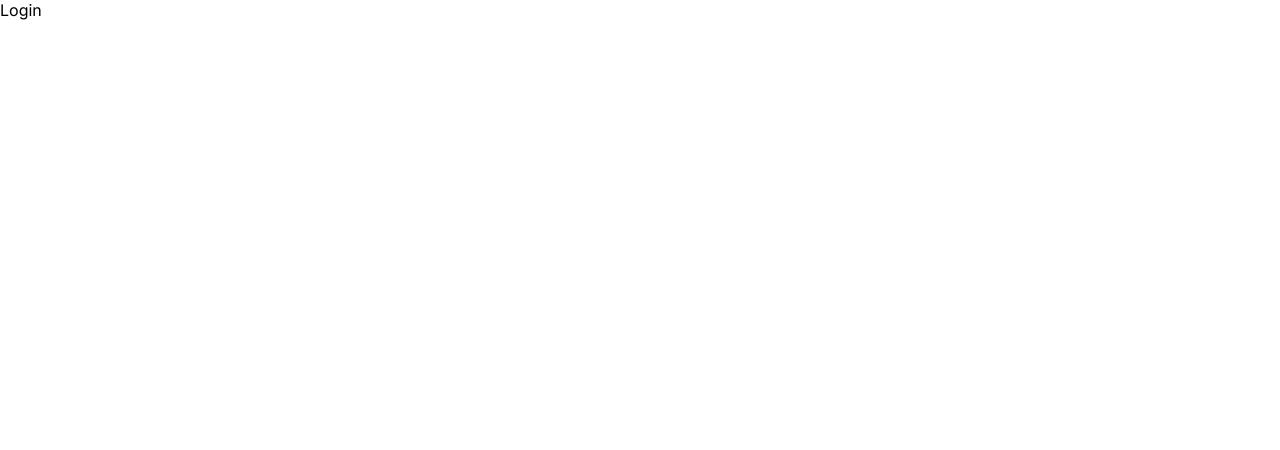
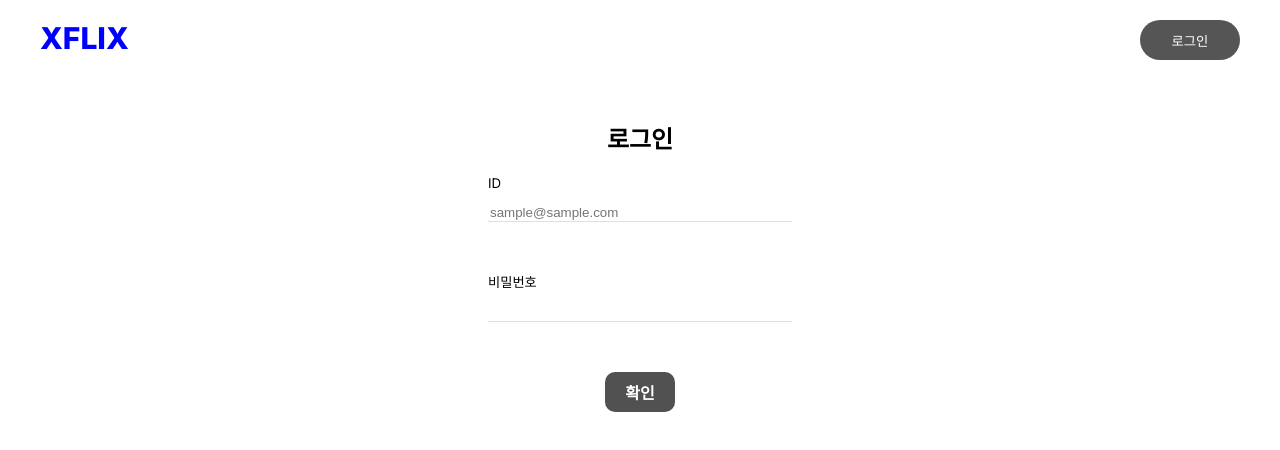
Before and after one commit to xction-dev/xflix, a Next.js app: page /login in a window 1280 px wide. Shown: the top 450 px of the page. Built offline with nearby package versions, Linux system fonts and the light colour scheme.

Commit message:
feat: Add login page and features

```diff
--- a/src/app/login/page.js
+++ b/src/app/login/page.js
@@ -1,7 +1,11 @@
+import Header from "@/components/Header/Header"
+import LoginContainer from "@/components/Login/LoginContainer/LoginContainer"
+
 export default function Login() {
     return (
         <div>
-            Login
+            <Header />
+            <LoginContainer />
         </div>
     )
 }
--- a/src/components/Header/Header.css
+++ b/src/components/Header/Header.css
@@ -16,4 +16,5 @@
     background-color: #555555;
     border: 0;
     border-radius: 20px;
+    cursor: pointer;
 }
--- a/src/components/Login/IDInput/IDInput.css
+++ b/src/components/Login/IDInput/IDInput.css
@@ -0,0 +1,12 @@
+.id-txt {
+    font-weight: 400;
+    margin: 0 0 10px 0;
+}
+
+.id-input {
+    border: none;
+    border-bottom: 1px solid #e0e0e0;
+    outline:none;
+    width: 300px;
+    margin-bottom: 50px;
+}
--- a/src/components/Login/IDInput/IDInput.js
+++ b/src/components/Login/IDInput/IDInput.js
@@ -0,0 +1,20 @@
+'use client';
+
+import styles from './IDInput.css'
+import React, { useState } from 'react'
+
+export default function IDInput() {
+    const [ inputValue, setInputValue ] = useState('')
+
+    const handleInputChange = ((event) => {
+        setInputValue(event.target.value);
+    })
+
+
+    return (
+        <div>
+            <h5 className="id-txt">ID</h5>
+            <input className="id-input" type="text" placeholder="sample@sample.com" value={inputValue} onChange={handleInputChange}/>
+        </div>
+    )
+}
--- /dev/null
+++ b/src/components/Login/LoginContainer/LoginContainer.css
@@ -0,0 +1,9 @@
+.login-container {
+    display: flex;
+    flex-direction: column;
+    align-items: center;
+}
+
+.login-txt {
+    margin-top: 0;
+}
--- /dev/null
+++ b/src/components/Login/LoginContainer/LoginContainer.js
@@ -0,0 +1,16 @@
+import IDInput from '../IDInput/IDInput'
+import PWInput from '../PWInput/PWInput'
+import SubmitButton from '../../SubmitButton/SubmitButton'
+import styles from './LoginContainer.css'
+
+export default function LoginContainer() {
+
+    return (
+        <div className="login-container">
+            <h2 className="login-txt">로그인</h2>
+            <IDInput />
+            <PWInput />
+            <SubmitButton />
+        </div>
+    )
+}
--- a/src/components/Login/PWInput/PWInput.css
+++ b/src/components/Login/PWInput/PWInput.css
@@ -0,0 +1,12 @@
+.pw-txt {
+    font-weight: 400;
+    margin: 0 0 10px 0;
+}
+
+.pw-input {
+    border: none;
+    border-bottom: 1px solid #e0e0e0;
+    outline:none;
+    width: 300px;
+    margin-bottom: 50px;
+}
--- a/src/components/Login/PWInput/PWInput.js
+++ b/src/components/Login/PWInput/PWInput.js
@@ -0,0 +1,19 @@
+'use client';
+
+import styles from './PWInput.css'
+import React, { useState } from 'react'
+
+export default function PWInput() {
+    const [ inputValue, setInputValue ] = useState('')
+
+    const handleInputChange = ((event) => {
+        setInputValue(event.target.value);
+    })
+
+    return (
+        <div>
+            <h5 className="pw-txt">비밀번호</h5>
+            <input className="pw-input" type="password" value={inputValue} onChange={handleInputChange}/>
+        </div>
+    )
+}
--- a/src/components/SubmitButton/SubmitButton.css
+++ b/src/components/SubmitButton/SubmitButton.css
@@ -0,0 +1,15 @@
+.submit-btn {
+    width: 70px;
+    height: 40px;
+    border-radius: 10px;
+    background-color: #515151;
+    color: white;
+    border: 0;
+    font-weight: 600;
+    font-size: 16px;
+    cursor: pointer;
+}
+
+.submit-btn:hover {
+    background-color: #aaaaaa;
+}
--- a/src/components/SubmitButton/SubmitButton.js
+++ b/src/components/SubmitButton/SubmitButton.js
@@ -0,0 +1,11 @@
+import styles from './SubmitButton.css'
+import Link from 'next/link'
+
+export default function SubmitButton() {
+
+    return (
+        <Link href='/dashboard'>
+            <button className="submit-btn">확인</button>
+        </Link>
+    )
+}
```
